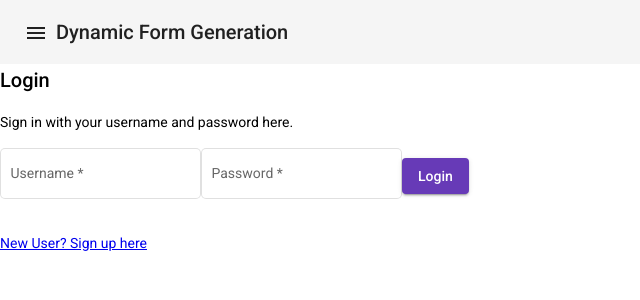
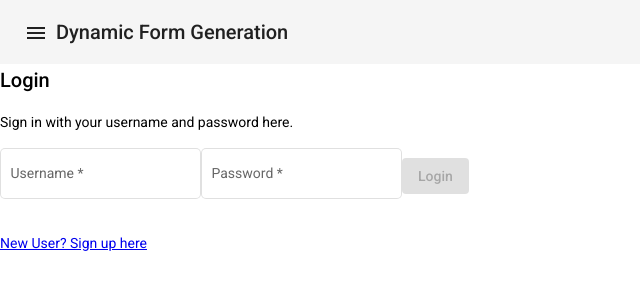
Before and after one commit to magz99/dynamic-form-generation, an Angular app: page /login in a window 1280 px wide. Shown: the top 300 px of the page, without its empty margins (0-640 px from the left). Built offline with nearby package versions, Linux system fonts and the light colour scheme.

Commit message:
Styling and form updates

```diff
--- a/src/app/views/user-login/user-login.component.html
+++ b/src/app/views/user-login/user-login.component.html
@@ -1,6 +1,10 @@
 <h2>Login</h2>
 <p>Sign in with your username and password here.</p>
-<form [formGroup]="loginForm" class="flex flex-col w-4/12">
+<form
+  [formGroup]="loginForm"
+  class="flex flex-col w-4/12"
+  (ngSubmit)="onLoginSubmit()"
+>
   <mat-form-field appearance="outline">
     <mat-label>Username</mat-label>
     <input
@@ -9,7 +13,9 @@
       autocomplete="username"
       type="text"
     />
-    <mat-error *ngIf="loginForm.controls.username.invalid">Username field is empty.</mat-error>
+    <mat-error *ngIf="loginForm.controls.username.invalid"
+      >Username field is empty.</mat-error
+    >
   </mat-form-field>
   <mat-form-field appearance="outline">
     <mat-label>Password</mat-label>
@@ -19,9 +25,18 @@
       type="password"
       autocomplete="current-password"
     />
-    <mat-error *ngIf="loginForm.controls.password.invalid">Password field is empty.</mat-error>
+    <mat-error *ngIf="loginForm.controls.password.invalid"
+      >Password field is empty.</mat-error
+    >
   </mat-form-field>
-  <button mat-raised-button color="primary">Login</button>
+  <button
+    mat-raised-button
+    color="primary"
+    type="submit"
+    [disabled]="!loginForm.valid"
+  >
+    Login
+  </button>
 </form>
 <p>{{ loginForm.controls.username.value }}</p>
 <a href="#" class="text-blue-600 block mt-4">New User? Sign up here</a>
--- a/src/app/views/user-login/user-login.component.ts
+++ b/src/app/views/user-login/user-login.component.ts
@@ -9,7 +9,16 @@ import { FormControl, FormGroup, Validators } from '@angular/forms';
 export class UserLoginComponent {
   loginForm: FormGroup = new FormGroup({
     username: new FormControl('', [Validators.required]),
-    password: new FormControl('', Validators.required)
+    password: new FormControl('', Validators.required),
   });
   constructor() {}
+
+  onLoginSubmit(): void {
+    // console.log('username and pw: %s %s', this.loginForm.controls.username.value, this.loginForm.controls.password.value);
+    if (this.loginForm.invalid) {
+      console.error('the form is not valid');
+    } else {
+      console.log('The form is valid');
+    }
+  }
 }
--- a/src/styles.scss
+++ b/src/styles.scss
@@ -8,3 +8,10 @@ body {
   margin: 0;
   font-family: Roboto, "Helvetica Neue", sans-serif;
 }
+
+a {
+  &:hover,
+  &:focus {
+    text-decoration: underline;
+  }
+}
```
